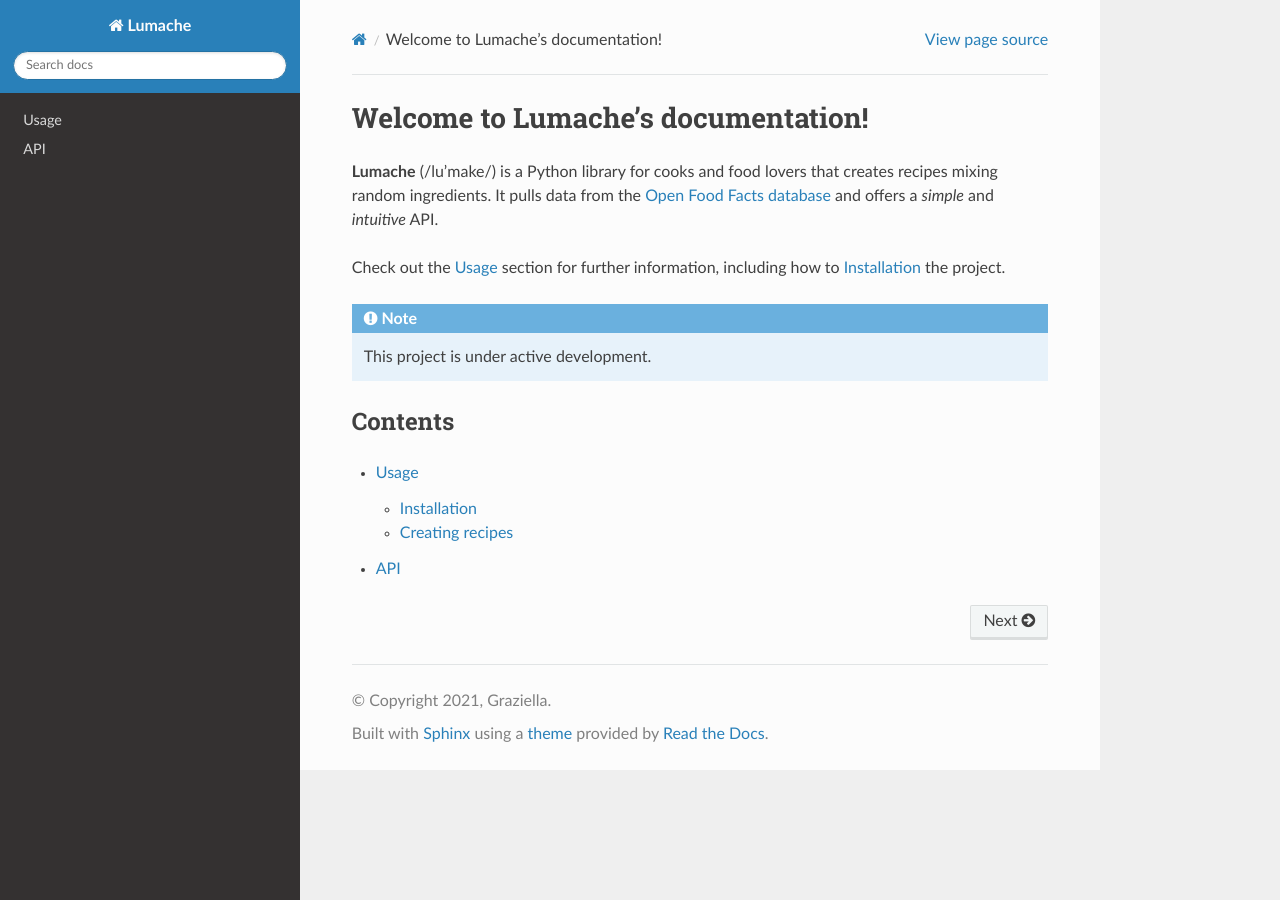
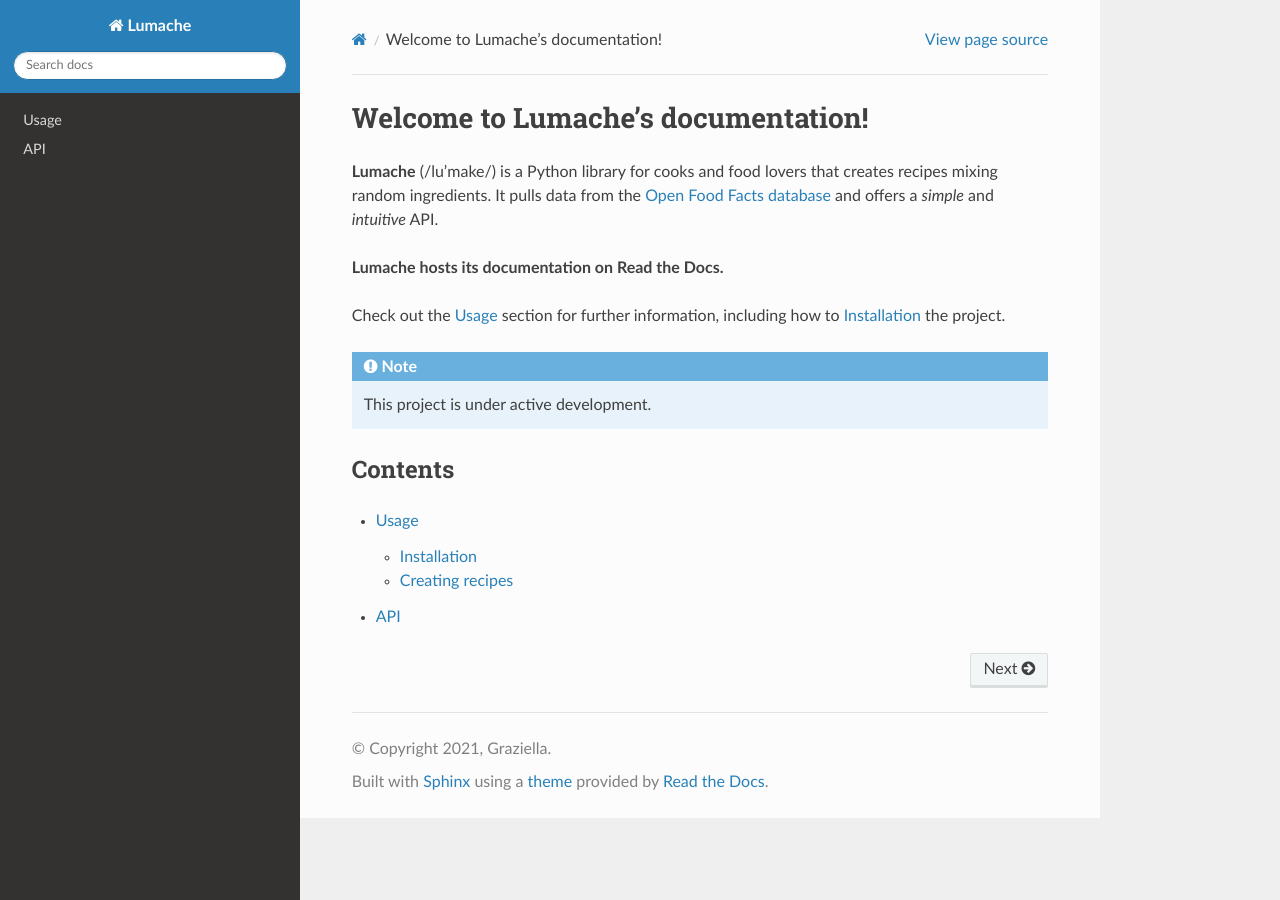
Before and after one commit to ZyxAdenine/rtd-tutorial, a Sphinx documentation site: the page built from docs/source/index.rst, in a window 1280 px wide. Built offline with Sphinx 7.4.7 and the Read the Docs theme 3.1.0, drawn with Linux system fonts in a browser that asks for light colours.

Commit message:
Mention Lumache documentation on Read the Docs
Added a note about Lumache's documentation hosting.

```diff
--- a/docs/source/index.rst
+++ b/docs/source/index.rst
@@ -5,6 +5,8 @@ Welcome to Lumache's documentation!
 that creates recipes mixing random ingredients.
 It pulls data from the `Open Food Facts database <https://world.openfoodfacts.org/>`_
 and offers a *simple* and *intuitive* API.
+
+**Lumache hosts its documentation on Read the Docs.**
 
 Check out the :doc:`usage` section for further information, including
 how to :ref:`installation` the project.
```
